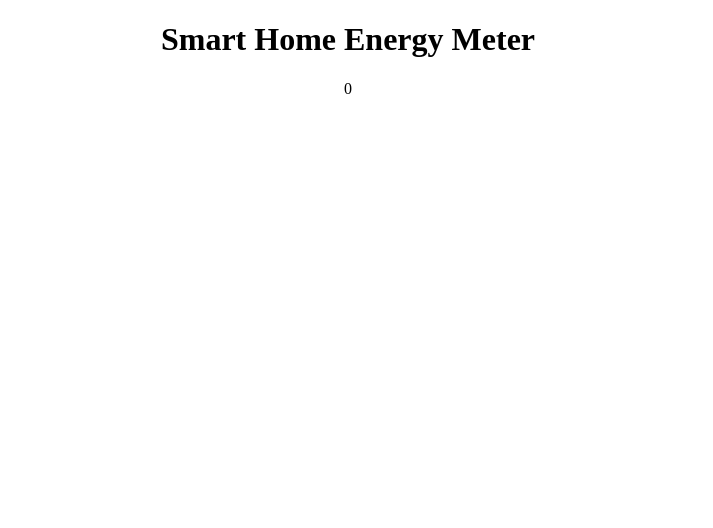
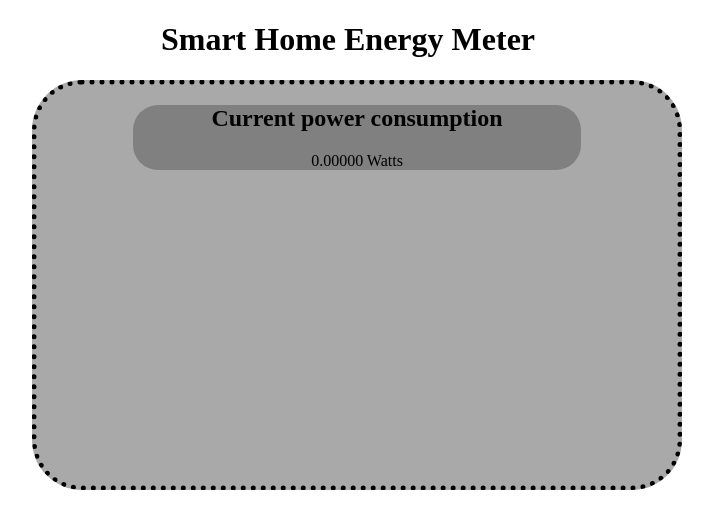
Before and after one commit to Lindblad1999/Svendeproeve, a Vue app in the folder frontend/: page / in a window 1280 px wide. Shown: the top 528 px of the page, without its empty margins (292-1005 px from the left). Built offline with nearby package versions, Linux system fonts and the light colour scheme; no server answers.

Commit message:
Calculate and display current power consumption

```diff
--- a/frontend/src/components/MainPage.vue
+++ b/frontend/src/components/MainPage.vue
@@ -1,9 +1,12 @@
 <template>
     <div>
         <h1>Smart Home Energy Meter</h1>
-        <p>
-            {{ voltage }}
-        </p>
+    </div>
+    <div id="main-device">
+        <div id="power-consumption-current">
+            <h2 id="power-consumption">Current power consumption</h2>
+            <p id="latest-wattage">{{ latestWattage }} Watts</p>
+        </div>
     </div>
 </template>
 
@@ -16,19 +19,33 @@ export default {
         return {
             api_url: API_URL,
             dateTime: null,
-            voltage: 0,
+            latestVoltage: 0,
+            latestCurrent: 0,
+            latestWattage: 0,
             value: 0
         };
     },
     mounted() {
-        setInterval(this.getVoltage, 1000);
+        setInterval(this.getLatestWattage, 1000);
     },
     methods:{
-        getVoltage() {
+        getLatestVoltage() {
             this.dateTime = new Date().toISOString().replace(".", ":").slice(0, -5);
             axios.get(`${API_URL}/voltage/closest?timestamp=${this.dateTime}`)
-                .then(response => this.voltage = response.data.meas)
-            }
+                .then(response => this.latestVoltage = response.data.meas)
+        },
+        getLatestCurrent() {
+            this.dateTime = new Date().toISOString().replace(".", ":").slice(0, -5);
+            axios.get(`${API_URL}/current/closest?timestamp=${this.dateTime}`)
+                .then(response => this.latestCurrent = Math.abs(response.data.meas))
+        },
+        getLatestWattage() {
+            this.getLatestVoltage();
+            this.getLatestCurrent();
+            console.log(`volt: ${this.latestVoltage}`)
+            console.log(`current: ${this.latestCurrent}`)
+            this.latestWattage = (this.latestVoltage * this.latestCurrent).toFixed(5);
+        }
     }
 }
 </script>
@@ -37,7 +54,28 @@ export default {
     h1 {
         text-align: center;
     }
-    p {
+
+    #main-device {
+        background-color: darkgrey;
+        height: 50vh;
+        width: 50vw;
+        border-radius: 50px;
+        border: 5px dotted;
+        margin-left: 25%;
+    }
+
+    #latest-wattage {
         text-align: center;
     }
+
+    #power-consumption {
+        text-align: center;
+    }
+
+    #power-consumption-current {
+        background-color: gray;
+        width: 70%;
+        margin: 0 auto;
+        border-radius: 25px;
+    }
 </style>
```
